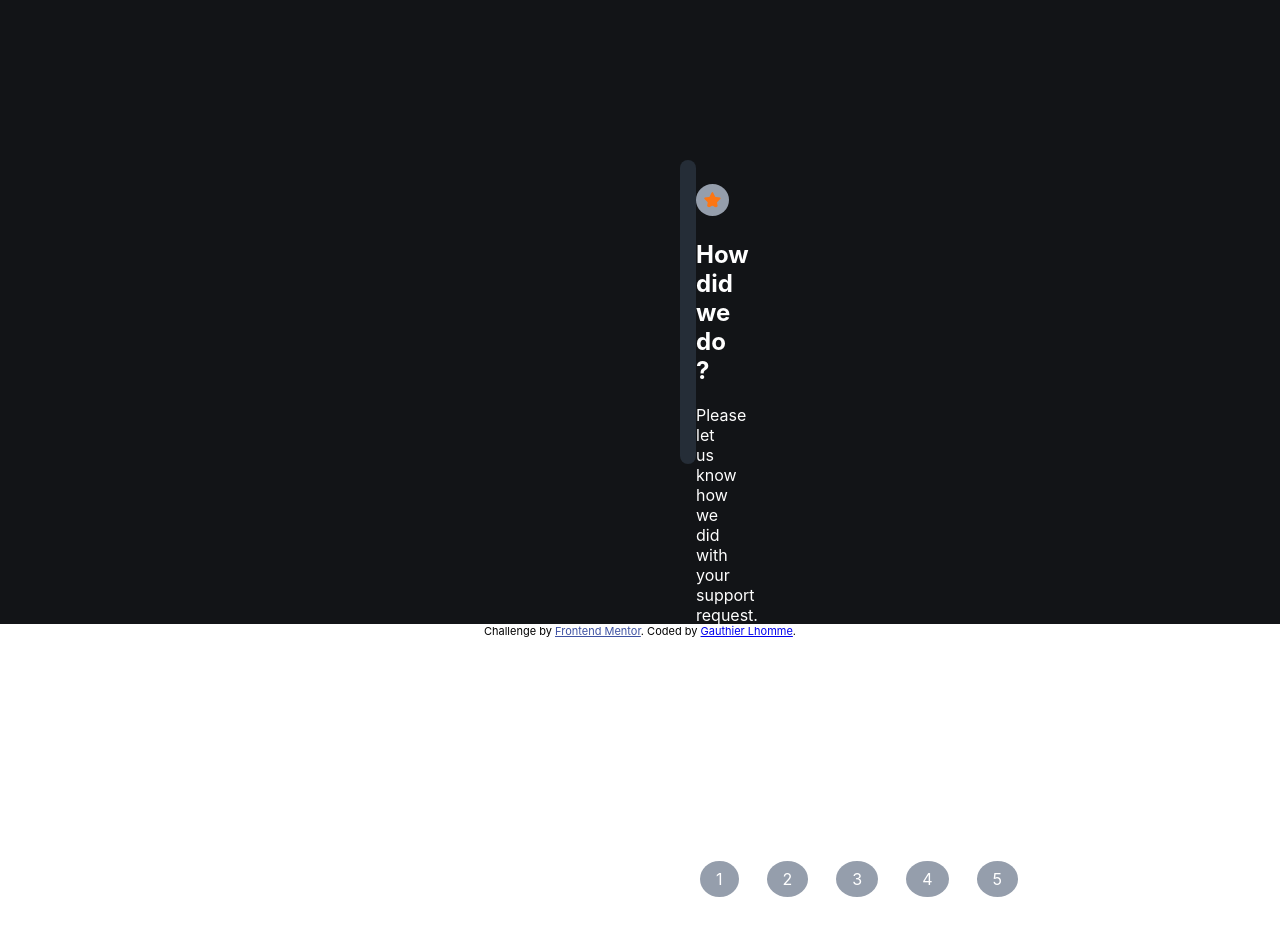
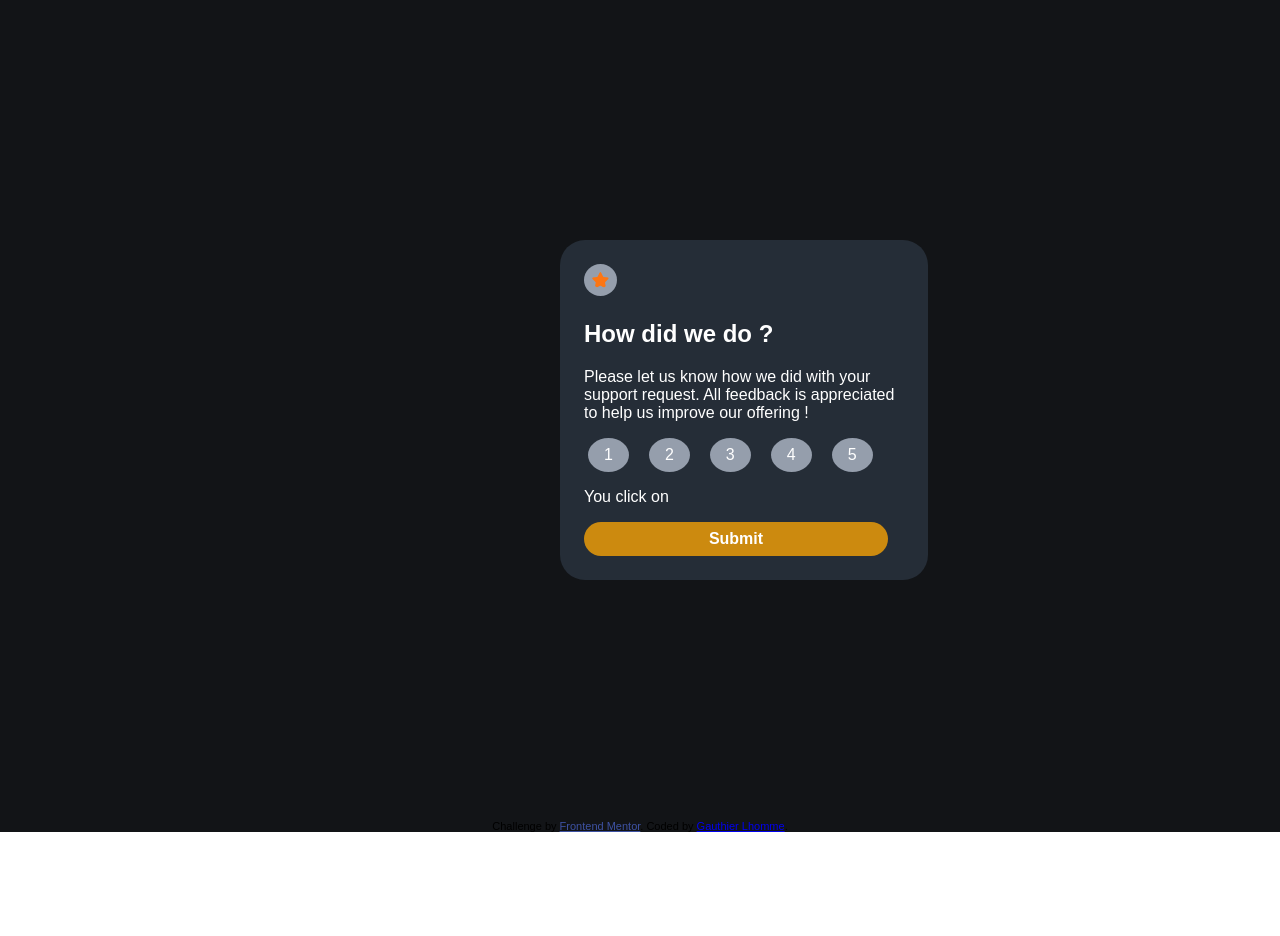
Before and after one commit to Gauthier-Lhomme/interactive-rating-component, a React (Create React App) app: page / in a window 1280 px wide. Shown: the top 936 px of the page. After the commit the page ends 832 px from the top, so only its background shows below. Built offline with nearby package versions, Linux system fonts and the light colour scheme.

Commit message:
Get value when click

```diff
--- a/src/App.js
+++ b/src/App.js
@@ -1,10 +1,12 @@
 import RatingComponent from "./components/RatingComponent";
 import Footer from "./components/Footer"
+import{ MainDiv } from "./styled-components/App"
+
 export default function App() {
   return (
-  <div>
+  <MainDiv>
       <RatingComponent/>
       <Footer/>
-  </div>)
+  </MainDiv>)
   ;
 }
--- a/src/components/RatingComponent.jsx
+++ b/src/components/RatingComponent.jsx
@@ -1,8 +1,27 @@
 import React from "react";
 import iconStar from "../images/icon-star.svg";
-import { DivButton, Li, MainDiv, RatingSection, StarImg, Ul } from "../styled-components/RatingComponent";
+import {
+  DivButton,
+  Li,
+  MainDiv,
+  RatingSection,
+  StarImg,
+  Ul,
+} from "../styled-components/RatingComponent";
 
 export default class RatingComponent extends React.Component {
+  constructor(props) {
+    super(props);
+    this.state = {value : null}
+    this.ChoosingValue = this.ChoosingValue.bind(this);
+  }
+
+
+  ChoosingValue(e) {
+    this.setState({value : e.target.value})
+  }
+
+
   render() {
     return (
       <MainDiv>
@@ -14,12 +33,23 @@ export default class RatingComponent extends React.Component {
             feedback is appreciated to help us improve our offering !
           </p>
           <Ul>
-            <Li>1</Li>
-            <Li>2</Li>
-            <Li>3</Li>
-            <Li>4</Li>
-            <Li>5</Li>
+            <Li value={1} onClick={this.ChoosingValue}>
+              1
+            </Li>
+            <Li value={2} onClick={this.ChoosingValue}>
+              2
+            </Li>
+            <Li value={3} onClick={this.ChoosingValue}>
+              3
+            </Li>
+            <Li value={4} onClick={this.ChoosingValue}>
+              4
+            </Li>
+            <Li value={5} onClick={this.ChoosingValue}>
+              5
+            </Li>
           </Ul>
+          <p>You click on {this.state.value}</p>
           <DivButton>Submit</DivButton>
         </RatingSection>
       </MainDiv>
--- /dev/null
+++ b/src/styled-components/App.jsx
@@ -0,0 +1,8 @@
+import styled from "styled-components"
+
+export const MainDiv = styled.div`
+@import url('https://fonts.googleapis.com/css2?family=Epilogue:ital,wght@0,400;0,500;1,100;1,400&display=swap');
+font-family: 'Epilogue', sans-serif;
+background-color: hsl(216, 12%, 8%) ;
+
+`;
--- a/src/styled-components/RatingComponent.jsx
+++ b/src/styled-components/RatingComponent.jsx
@@ -2,17 +2,16 @@ import styled from "styled-components";
 
 export const MainDiv = styled.div`
 background-color: hsl(216, 12%, 8%) ;
-padding: 20vh ;
+margin-left: 25vw ;
+padding: 30vh ;
 color: white ;
 `;
 
 export const RatingSection = styled.section`
 background-color: hsl(213, 19%, 18%) ;
-margin-left: 65vh ;
-margin-right: 65vh ;
-padding-top: 3vh ;
-padding-left: 2vh;
-height: 35vh ;
+padding: 3vh ;
+height: 100% ;
+width: 40vh ;
 border-radius: 25px ;
 `
 
@@ -31,8 +30,12 @@ export const Li = styled.li`
 padding: 1vh 2vh ;
 background-color: hsl(217, 12%, 63%) ;
 border-radius: 100%;
-margin-right: 3vh ;
+margin-right: 2vh ;
 margin-left: 0.5vh ;
+&:hover{
+    cursor: pointer;
+    background-color: #cc8a0f ;
+};
 `
 
 export const DivButton = styled.div`
@@ -43,4 +46,9 @@ font-size: 2vh ;
 border-radius: 25px ;
 padding : 1vh 0;
 font-weight: bold ;
+&:hover{
+    background-color : white ;
+    color: #cc8a0f ;
+    cursor: pointer;
+}
 `
```
Also changed, not shown: src/fontStyles.js (added).
